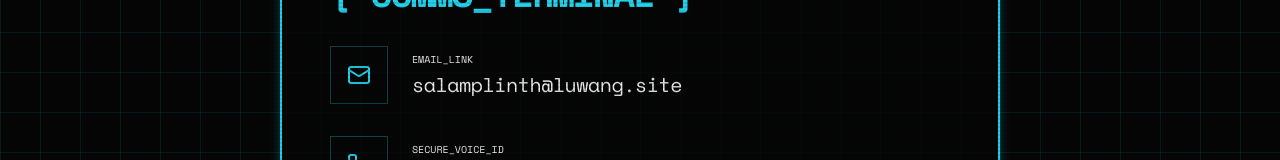
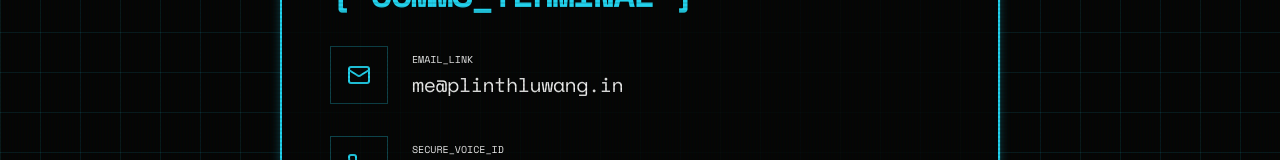
Before and after one commit to drKriP/my-portfolio, a Next.js app: page /contact in a window 1280 px wide. Shown: the part 248-408 px from the top of the page. Built offline with nearby package versions, Linux system fonts and the light colour scheme.

Commit message:
feat: change email

```diff
--- a/src/config.js
+++ b/src/config.js
@@ -5,7 +5,7 @@ const config = {
     company: "i-exceed",
     bio: "Developer | Tech Enthusiast | Open Source Contributor",
     socials: [
-          { name: "GitHub", link: "https://github.com/drKriP"},
+      { name: "GitHub", link: "https://github.com/drKriP" },
       { name: "LinkedIn", link: "https://www.linkedin.com/in/salamplinth" },
     ],
   },
@@ -53,7 +53,7 @@ const config = {
     email: "plinthluwang@gmail.com",
   },
   contactInfo: {
-      email: "salamplinth@luwang.site",
+    email: "me@plinthluwang.in",
     phone: "+91 8730092055",
     address: "Bengaluru, India",
   },
```
Lines whose indentation alone changed are shown as unchanged.
